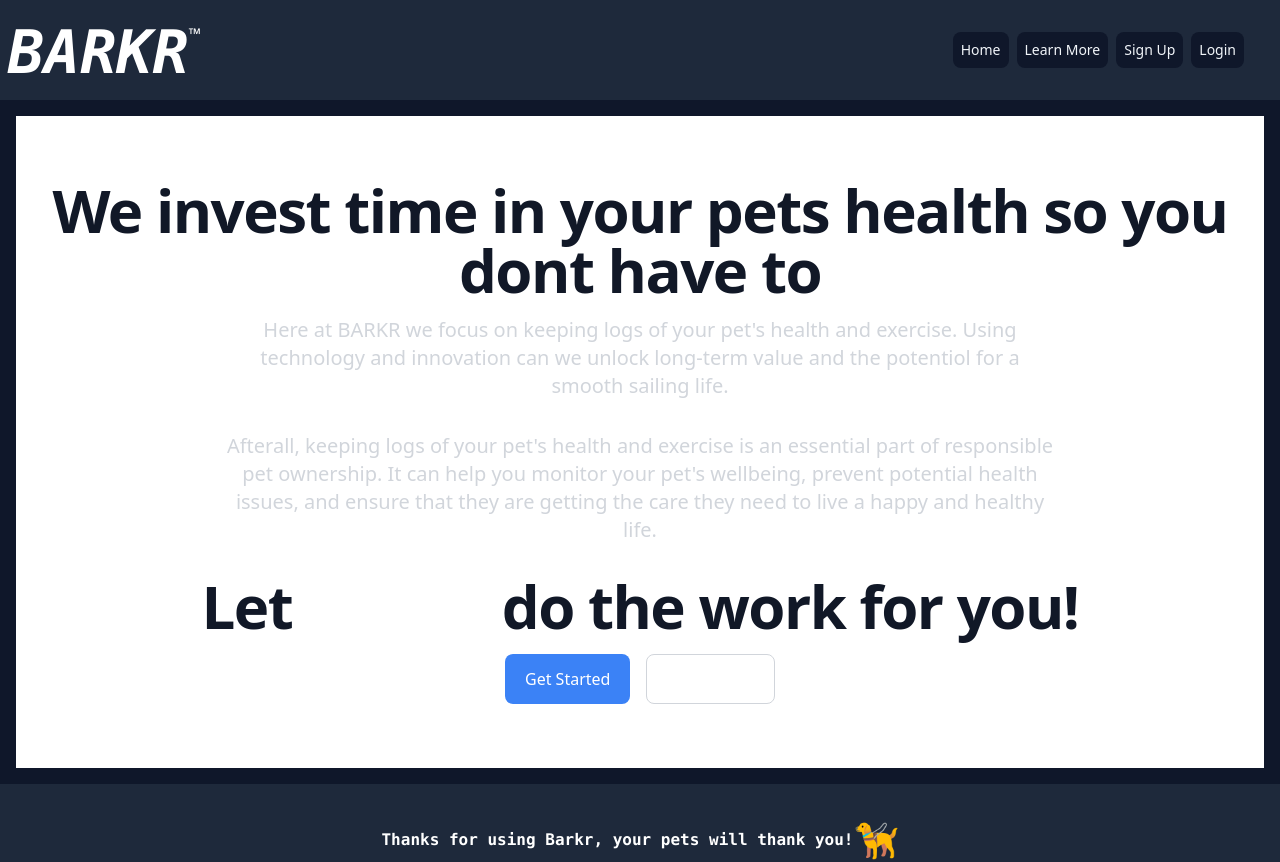
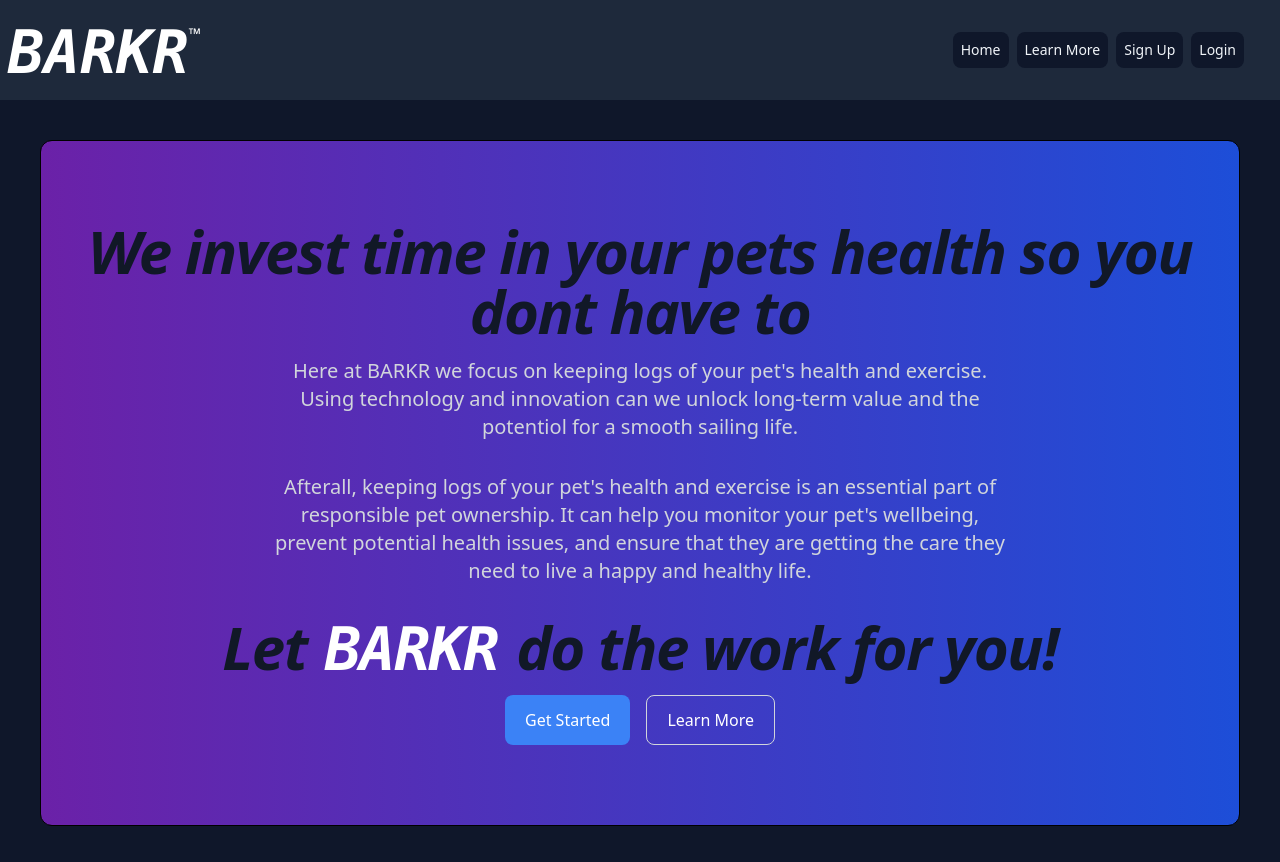
Before and after one commit to RosalvaMartinez/barkr, a React (Create React App) app in the folder client/: page /home in a window 1280 px wide. Shown: the top 862 px of the page. Built offline with nearby package versions, Linux system fonts and the light colour scheme.

Commit message:
Update Jumbotron styling

```diff
--- a/client/src/components/Jumbotron.js
+++ b/client/src/components/Jumbotron.js
@@ -6,17 +6,18 @@ import {
 function Jumbotron() {
 
     return (
-        <div className="bg-white dark:bg-gray-900">
+        <div className="flex border border-black rounded-xl p-4 m-6 bg-gradient-to-r from-purple-800 to-blue-700 transition">
+            {/* <div className="bg-white dark:bg-gray-900"> */}
             <div className="py-8 px-4 mx-auto max-w-screen-xl text-center lg:py-16">
-                <h1 className="mb-4 text-4xl font-extrabold tracking-tight leading-none text-gray-900 md:text-5xl lg:text-6xl dark:text-white">We invest time in your pets health so you dont have to</h1>
+                <h1 className="mb-4 text-4xl font-extrabold tracking-tight leading-none text-gray-900 md:text-5xl lg:text-6xl italic dark:text-white">We invest time in your pets health so you dont have to</h1>
                 <p className="mb-8 text-lg font-normal text-gray-300 lg:text-xl sm:px-16 lg:px-48">Here at BARKR we focus on keeping logs of your pet's health and exercise. Using technology and innovation can we unlock long-term value and the potentiol for a smooth sailing life.</p>
                 <p className="mb-8 text-lg font-normal text-gray-300 lg:text-xl sm:px-16 lg:px-48">Afterall, keeping logs of your pet's health and exercise is an essential part of responsible pet ownership. It can help you monitor your pet's wellbeing, prevent potential health issues, and ensure that they are getting the care they need to live a happy and healthy life.</p>
-                <h1 className="mb-4 text-4xl font-extrabold tracking-tight leading-none text-gray-900 md:text-5xl lg:text-6xl dark:text-white">Let <span className="text-6xl font-mono italic subpixel-antialiased text-white font-extrabold mx-1">BARKR</span> do the work for you!</h1>
+                <h1 className="mb-4 text-4xl font-extrabold tracking-tight leading-none text-gray-900 md:text-5xl lg:text-6xl italic dark:text-white">Let <span className="text-6xl font-mono italic subpixel-antialiased text-white font-extrabold mx-1">BARKR</span> do the work for you!</h1>
                 <div className="flex flex-col space-y-4 sm:flex-row sm:justify-center sm:space-y-0 sm:space-x-4">
                     <Link to="/signup" className="inline-flex justify-center items-center py-3 px-5 text-base font-medium text-center font-sans text-white bg-blue-500 hover:bg-blue-400 active:bg-blue-300  rounded-lg focus:outline-none focus:ring focus:ring-blue-200">
                         Get Started
                     </Link>
-                    <Link to="/about" className="inline-flex justify-center items-center py-3 px-5 text-base font-medium text-center font-sans text-white rounded-lg border border-gray-300 hover:bg-gray-100 focus:ring-4 focus:ring-gray-100 dark:text-white dark:border-gray-700 dark:hover:bg-gray-700 dark:focus:ring-gray-800">
+                    <Link to="/about" className="inline-flex justify-center items-center py-3 px-5 text-base font-medium text-center font-sans text-white rounded-lg border border-gray-300 hover:bg-gray-100 focus:ring-4 focus:ring-gray-100 dark:text-white dark:border-gray-700 dark:hover:bg-gray-800 dark:focus:ring-gray-800">
                         Learn More
                     </Link>
                 </div>
```
